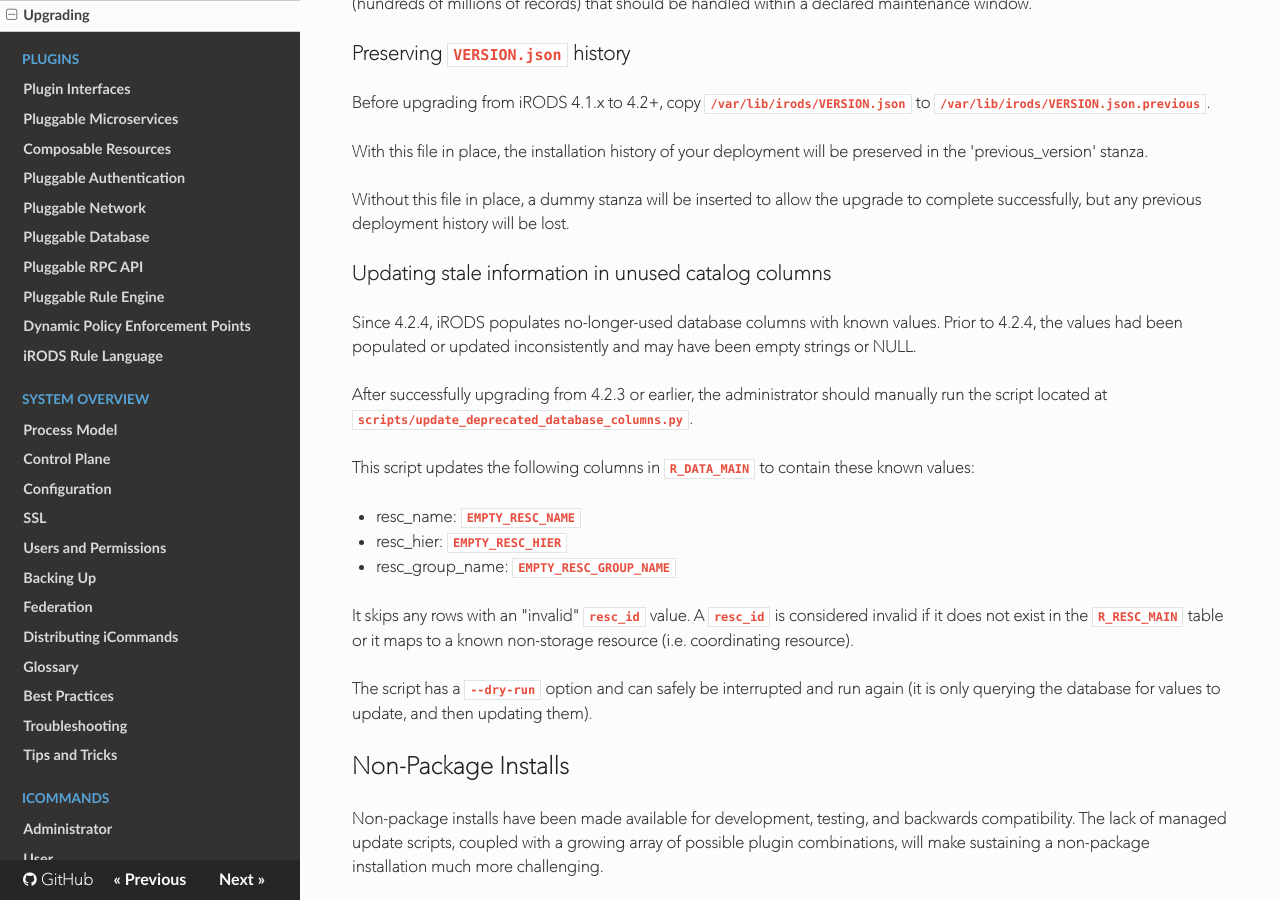
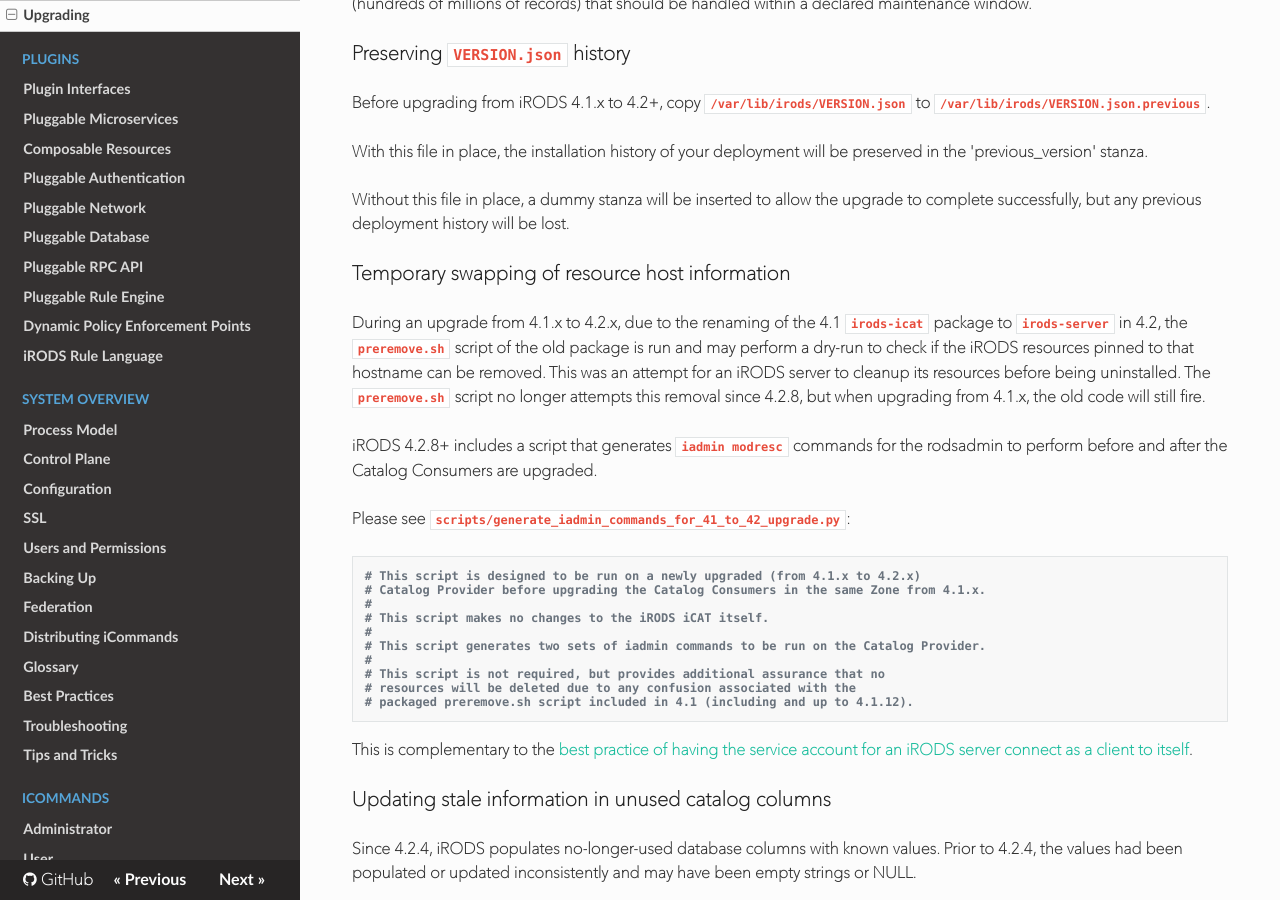
Before and after one commit to irods/irods_docs, an MkDocs documentation site: the page built from docs/getting_started/upgrading.md, in a window 1280 px wide and 900 px high, scrolled down 422 px. Built offline with MkDocs 1.6.1, drawn with Linux system fonts in a browser that asks for light colours; nearby versions of some CDN libraries.

Commit message:
[irods/irods#4307] information about new upgrade helper script

````diff
--- a/docs/getting_started/upgrading.md
+++ b/docs/getting_started/upgrading.md
@@ -13,6 +13,29 @@ Before upgrading from iRODS 4.1.x to 4.2+, copy `/var/lib/irods/VERSION.json` to
 With this file in place, the installation history of your deployment will be preserved in the 'previous_version' stanza.
 
 Without this file in place, a dummy stanza will be inserted to allow the upgrade to complete successfully, but any previous deployment history will be lost.
+
+### Temporary swapping of resource host information
+
+During an upgrade from 4.1.x to 4.2.x, due to the renaming of the 4.1 `irods-icat` package to `irods-server` in 4.2, the `preremove.sh` script of the old package is run and may perform a dry-run to check if the iRODS resources pinned to that hostname can be removed.  This was an attempt for an iRODS server to cleanup its resources before being uninstalled.  The `preremove.sh` script no longer attempts this removal since 4.2.8, but when upgrading from 4.1.x, the old code will still fire.
+
+iRODS 4.2.8+ includes a script that generates `iadmin modresc` commands for the rodsadmin to perform before and after the Catalog Consumers are upgraded.
+
+Please see `scripts/generate_iadmin_commands_for_41_to_42_upgrade.py`:
+
+```
+# This script is designed to be run on a newly upgraded (from 4.1.x to 4.2.x)
+# Catalog Provider before upgrading the Catalog Consumers in the same Zone from 4.1.x.
+#
+# This script makes no changes to the iRODS iCAT itself.
+#
+# This script generates two sets of iadmin commands to be run on the Catalog Provider.
+#
+# This script is not required, but provides additional assurance that no
+# resources will be deleted due to any confusion associated with the
+# packaged preremove.sh script included in 4.1 (including and up to 4.1.12).
+```
+
+This is complementary to the [best practice of having the service account for an iRODS server connect as a client to itself](../system_overview/best_practices.md#service-account-as-client-to-local-server).
 
 ### Updating stale information in unused catalog columns
 
````
